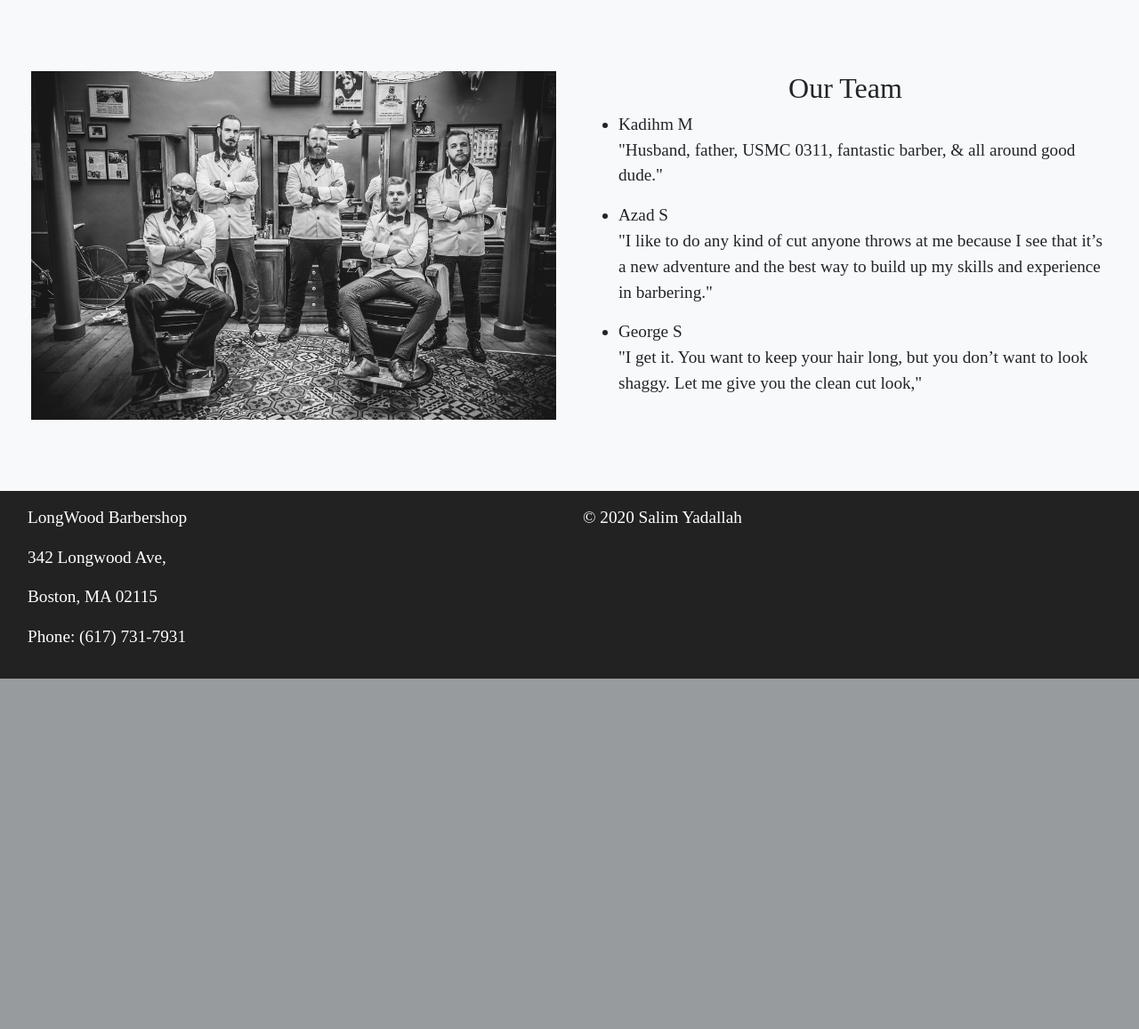
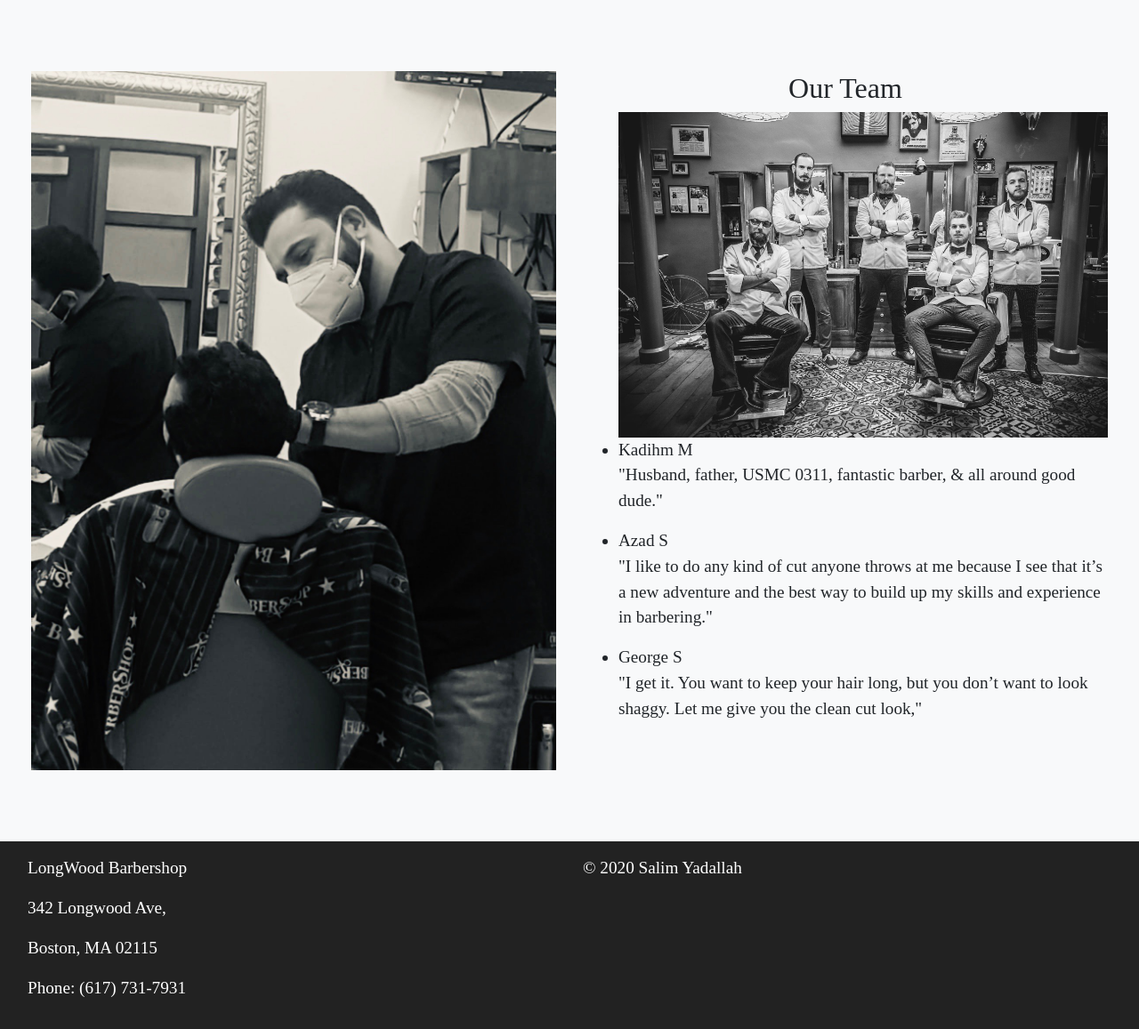
Before and after one commit to syadallah/Longwood-Barbershop, a Django app: page / in a window 1280 px wide. Shown: the part 2261-3418 px from the top of the page at 89% size. Before the commit the page ends 3024 px from the top, so only its background shows below. Run offline with Django 3.2, Linux system fonts and the light colour scheme; some libraries are stand-ins or nearby versions; some web fonts are replaced.

Commit message:
Add Images for a Barber "Kadihm"

```diff
--- a/barbers/templates/barbers/index.html
+++ b/barbers/templates/barbers/index.html
@@ -100,11 +100,12 @@
 <div class="container-fluid">
   <div class="row">
     <div class="col-sm-6" id="ourTeam">
-      <img src="{% static 'img/team.jpg' %}" alt="" class="img-fluid">
+      <img src="{% static 'img/Kad.jpg' %}" alt="" class="img-fluid">
     </div>
     <div class="col-sm-6">
       <h2 class="text-center">Our Team</h2>
       <ul>
+        <img src="{% static 'img/team.jpg' %}" alt="" />
         <li>Kadihm M <p>"Husband, father, USMC 0311, fantastic barber, & all around good dude."</p> </li>
         <li>Azad S  <p>"I like to do any kind of cut anyone throws at me because I see that it’s a new adventure and the best way to build up my skills and experience in barbering."</p></li>
         <li>George S  <p>"I get it. You want to keep your hair long, but you don’t want to look shaggy. Let me give you the clean cut look,"</p>
```
Also changed, not shown: barbers/static/img/Kad.jpg (added), barbers/static/img/Mo.jpg (added).
